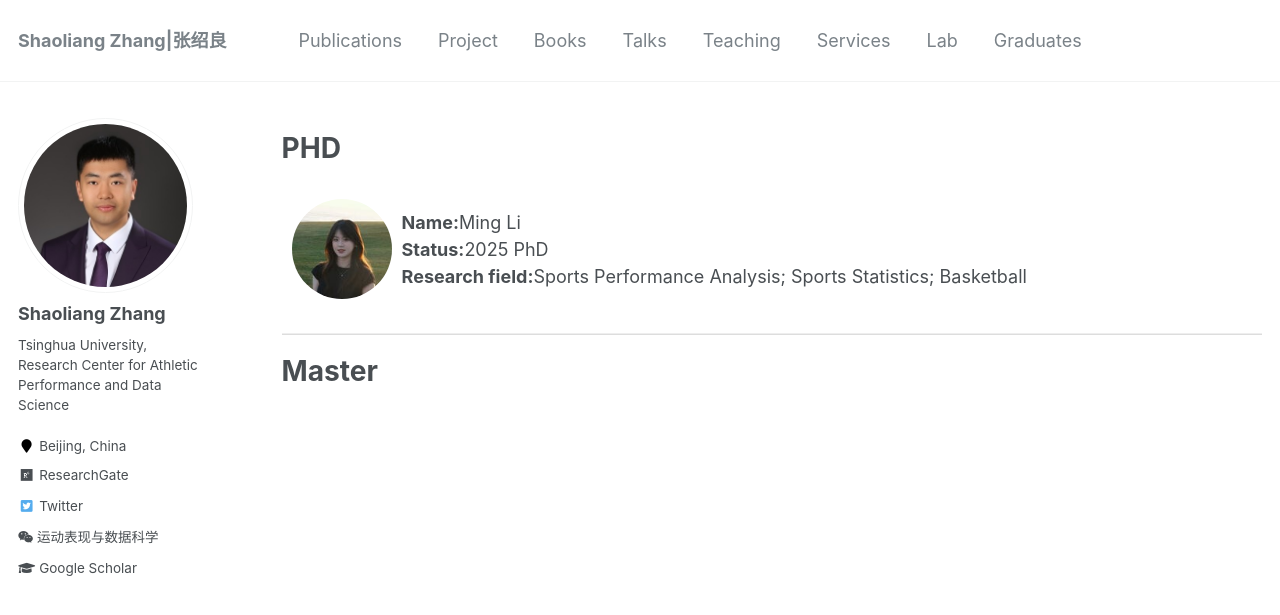
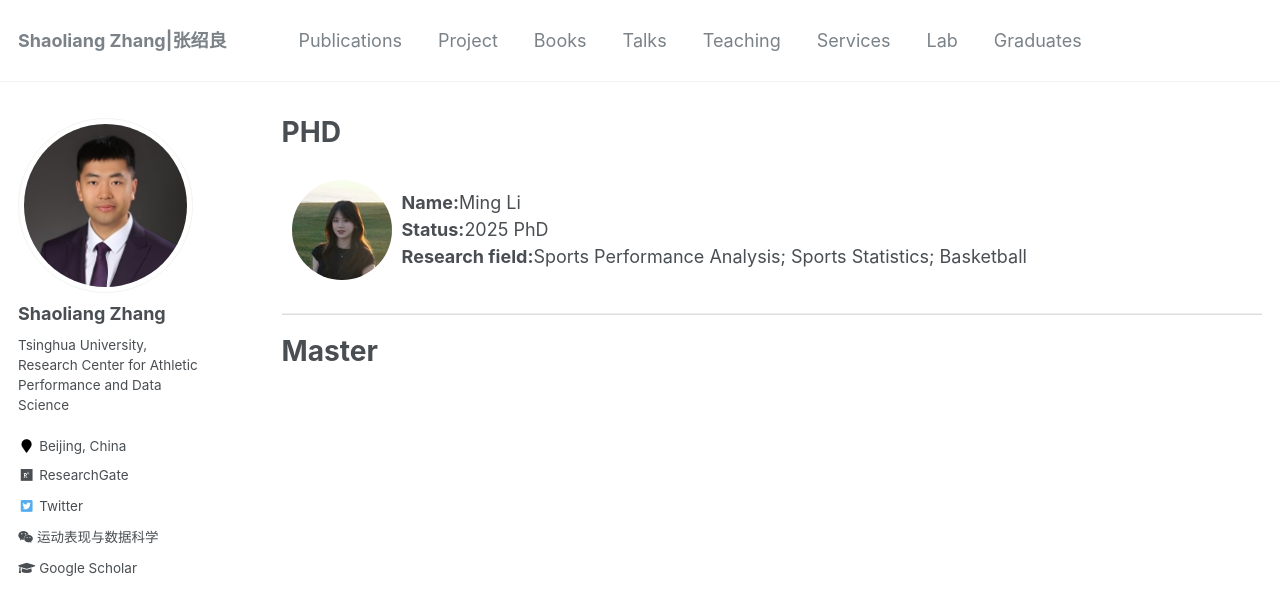
Before and after one commit to sportssuper/ZSL, a Jekyll site: the page built from _pages/lab.md, in a window 1280 px wide and 994 px high. Shown: the top 615 px of the window. Built offline with Jekyll 4.4.1, drawn with Linux system fonts in a browser that asks for light colours; a script that is not in the unit is left out.

Commit message:
Update lab.md

```diff
--- a/_pages/lab.md
+++ b/_pages/lab.md
@@ -1,11 +1,9 @@
 ---
 layout: archive
-title: ""
+title: "PHD"
 permalink: /lab/
 author_profile: true
 ---
-
-# PHD
 
   <!-- 李明 -->
 <div class='paper-box' style="display: flex; align-items: center; gap: 10px; padding: 10px;">
```
